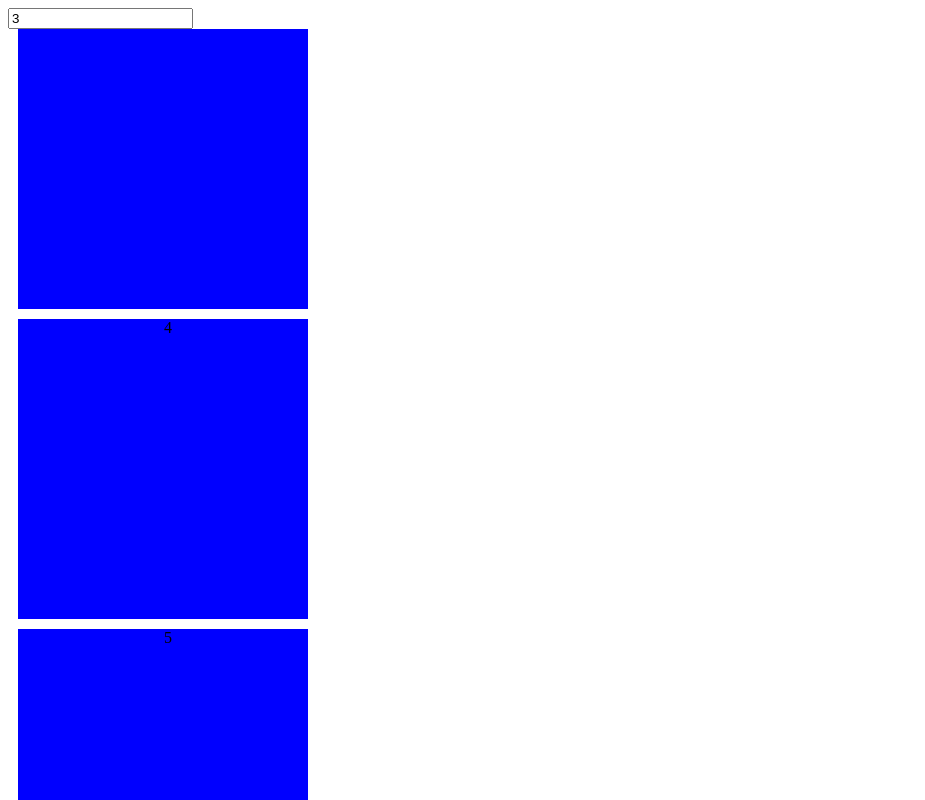
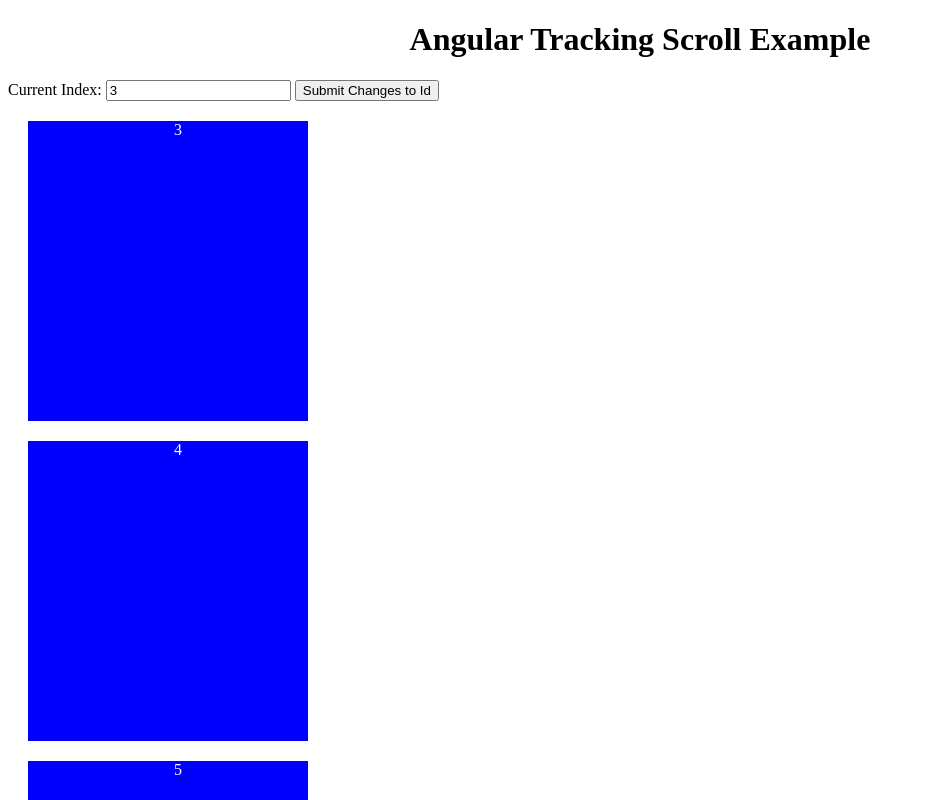
Before and after one commit to evanjmg/angular-track-scroll, a website: page demo/index.html in a window 1280 px wide. Shown: the whole page, without its empty margins (0-925 px from the left). Drawn offline with Linux system fonts and the light colour scheme.

Commit message:
adding basics

```diff
--- a/demo/index.html
+++ b/demo/index.html
@@ -3,14 +3,22 @@
 <head>
 	<title>Angular Tracking Scroll Example</title>
 </head>
-<body ng-controller="TrackingCtrl">
-<input ng-model="trackingId"></input>
-<div track-scroll track-height="'320'" tracking-id="trackingId" track-duration="'500'" style='overflow: scroll;position:fixed; height:100vh;width:300px;' >
-{{ tracking.items }}
-	<div ng-repeat="item in items track by $index">
-			<div  style="height:300px;margin:10px;width:300px;background-color:blue;text-align: center;">{{item }}  </div>
+<body ng-controller="TrackingCtrl as tracking">
+<h1 style="text-align: center;">Angular Tracking Scroll Example</h1>
+<label>Current Index:</label>
+<input ng-model="tracking.id" ng-model-options="{ updateOn: 'blur' }"></input>
+<button ng-click="tracking.submit(tracking.id)">Submit Changes to Id</button>
+
+<div track-scroll track-height="'320'" tracking-id="tracking.id" track-duration="'300'" style='overflow: scroll;position:fixed; height:100vh;width:300px;' >
+
+	<div ng-repeat="item in tracking.items track by $index">
+			<div  style="height:300px;margin: 20px;width:300px;background-color:blue;color:white;text-align: center;">{{item }}
+			 </div>
+
 	</div>
+	<div style="height:600px;"></div>
 </div>
+
 <script type="text/javascript" src="../bower_components/angular/angular.min.js"></script>
 <script type="text/javascript" src="../bower_components/angular-scroll/angular-scroll.min.js"></script>
 <script type="text/javascript" src="../dist/angular-track-scroll.js"></script>
@@ -22,15 +30,15 @@
 			.module('TrackExample', ['trackScroll'])
 			.controller('TrackingCtrl', TrackingCtrl);
 
-		TrackingCtrl.$inject = ['$scope'];
-
-		function TrackingCtrl ($scope){
-
-			 $scope.trackingId = 3;
+		function TrackingCtrl (){
+			 var vm = this;
+			 vm.id = 3;
+			 vm.submit = function (id) {
+			 		vm.id = id;
+			 }
 				var array = new Array('0','1',
 			 	'2','3','4','5','6','7','8','9','10');
-			 $scope.items = array;
-			 console.log($scope.items);
+			 vm.items = array;
 		}
 })();
 
```
Also changed, not shown: README.md, dist/angular-track-scroll.js.
